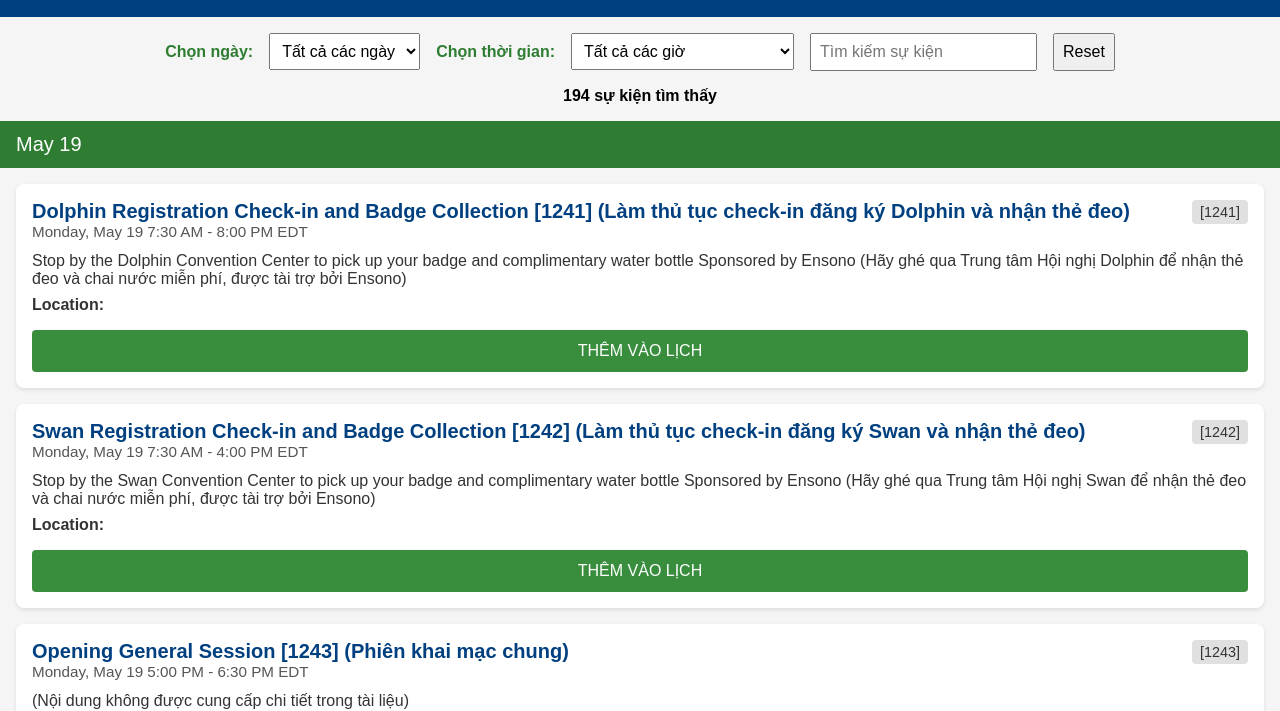
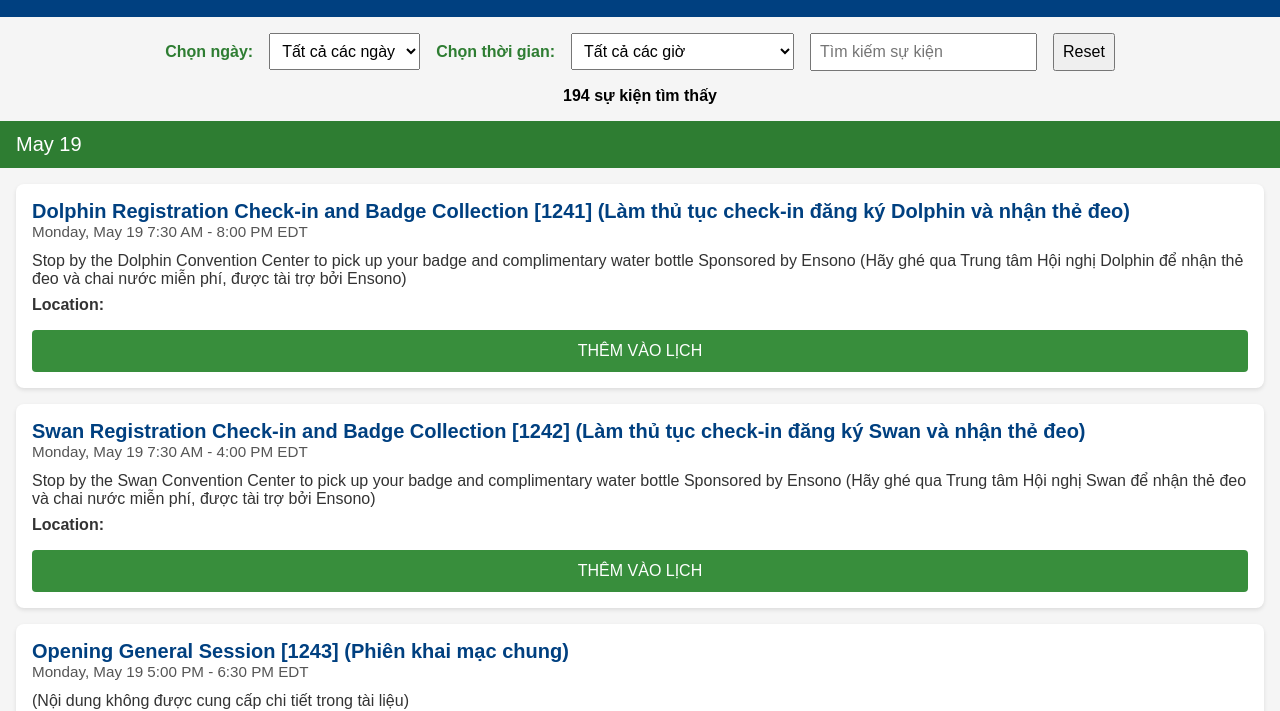
Before and after one commit to quantrh/emerald, a plain HTML site: page index.html in a window 1280 px wide. Shown: the part 95-806 px from the top of the page. Drawn offline with Linux system fonts and the light colour scheme.

Commit message:
Update index.html

```diff
--- a/index.html
+++ b/index.html
@@ -28,6 +28,20 @@
     .add-calendar:hover { background: #2e7d32; }
 
     .scroll-top { position: fixed; bottom: 1rem; right: 1rem; display: none; padding: 0.75rem; background: #004080; color: #fff; border: none; border-radius: 4px; cursor: pointer; font-size: 1rem; }
+  /* Ẩn Mã sự kiện (ID badge) */
+    .event-card .event-id { display: none; }
+    .event-card .title { font-size: 1.25rem; font-weight: bold; margin: 0; color: #004080; }
+
+    .times { font-size: 0.95rem; margin-bottom: 0.75rem; color: #555; }
+    .location { font-weight: bold; margin-bottom: 1rem; color: #333; }
+
+    .description p { margin: 0.5rem 0; color: #333; }
+
+    .add-calendar { width: 100%; padding: 0.75rem; background: #388e3c; border: none; border-radius: 4px; font-size: 1rem; color: #fff; cursor: pointer; }
+    .add-calendar:hover { background: #2e7d32; }
+
+    .scroll-top { position: fixed; bottom: 1rem; right: 1rem; display: none; padding: 0.75rem; background: #004080; color: #fff; border: none; border-radius: 4px; cursor: pointer; font-size: 1rem; }
+
 
     @media (max-width: 600px) {
       .controls { flex-direction: column; align-items: stretch; }
```
